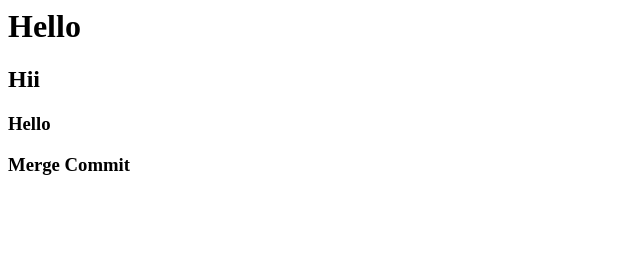
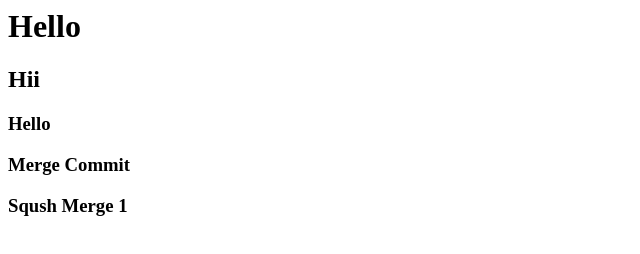
Before and after one commit to Vishalbb27/simple, a plain HTML site: page index.html in a window 1280 px wide. Shown: the whole page, without its empty margins (0-640 px from the left). Drawn offline with Linux system fonts and the light colour scheme.

Commit message:
1st Commit

```diff
--- a/index.html
+++ b/index.html
@@ -2,3 +2,4 @@
 <h2>Hii</h2>
 <h3>Hello</h3>
 <h3>Merge Commit</h3>
+<h3>Sqush Merge 1</h3>
```
